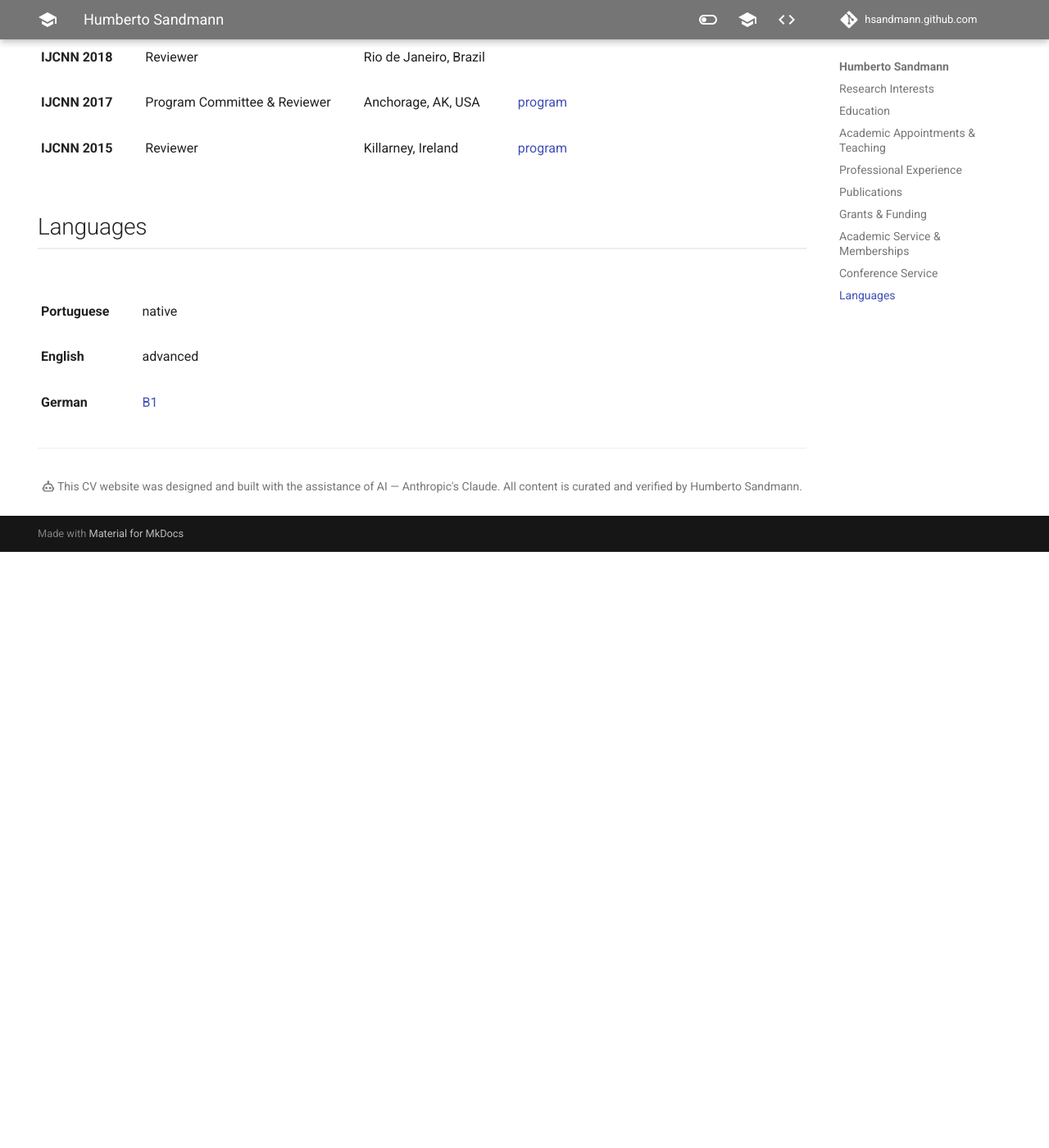
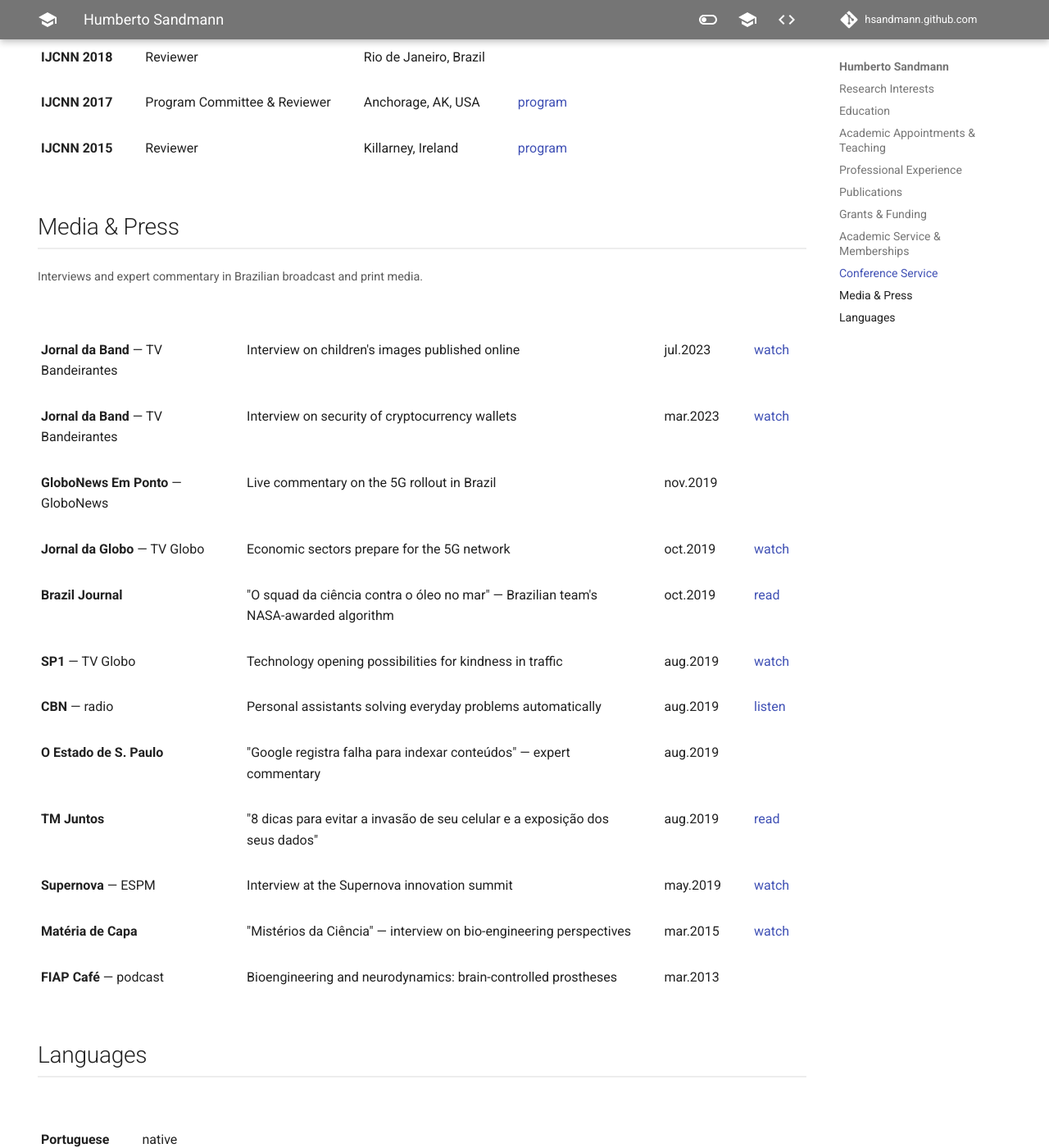
Before and after one commit to hsandmann/hsandmann.github.com, an MkDocs documentation site: the page built from docs/index.md, in a window 1280 px wide and 1400 px high, scrolled down 9757 px. Shown: the whole window at 82% size. Built offline with MkDocs 1.6.1 and Material for MkDocs 9.7.7, drawn with Linux system fonts in a browser that asks for light colours; comment, search, counter and statistics services are not loaded; before the commit the page ends 10430 px from its top, so only the background shows below that.

Commit message:
Add Media & Press section with archived media and IJCNN programs
Co-Authored-By: Claude Opus 4.7 <noreply@anthropic.com>

```diff
--- a/docs/index.md
+++ b/docs/index.md
@@ -752,10 +752,29 @@ Program Committee member and reviewer for the **International Joint Conference o
 | | | | |
 |---|:--|:--|:--|
 | **IJCNN 2020** | Reviewer | Glasgow, Scotland |  |
-| **IJCNN 2019** | Program Committee &amp; Reviewer | Budapest, Hungary | <a href='https://www.inns.org/assets/docs/ijcnn2019-program-Jun29-largefont-v2%281%29.pdf' target='_blank'>program</a> |
+| **IJCNN 2019** | Program Committee &amp; Reviewer | Budapest, Hungary | <a href='./assets/archive/ijcnn/2019-program.pdf' target='_blank'>program</a> |
 | **IJCNN 2018** | Reviewer | Rio de Janeiro, Brazil |  |
-| **IJCNN 2017** | Program Committee &amp; Reviewer | Anchorage, AK, USA | <a href='https://www.inns.org/assets/docs/Program.pdf' target='_blank'>program</a> |
-| **IJCNN 2015** | Reviewer | Killarney, Ireland | <a href='https://www.inns.org/assets/docs/IJCNN%202015%20Program.pdf' target='_blank'>program</a> |
+| **IJCNN 2017** | Program Committee &amp; Reviewer | Anchorage, AK, USA | <a href='./assets/archive/ijcnn/2017-program.pdf' target='_blank'>program</a> |
+| **IJCNN 2015** | Reviewer | Killarney, Ireland | <a href='./assets/archive/ijcnn/2015-program.pdf' target='_blank'>program</a> |
+
+## Media &amp; Press
+
+<small>Interviews and expert commentary in Brazilian broadcast and print media.</small>
+
+| | | | |
+|---|:--|:--|:--|
+| **Jornal da Band** — TV Bandeirantes | Interview on children's images published online | jul.2023 | <a href='https://www.youtube.com/watch?v=706vzDaaLcQ' target='_blank'>watch</a> |
+| **Jornal da Band** — TV Bandeirantes | Interview on security of cryptocurrency wallets | mar.2023 | <a href='https://www.youtube.com/watch?v=lfh9akgkmGE' target='_blank'>watch</a> |
+| **GloboNews Em Ponto** — GloboNews | Live commentary on the 5G rollout in Brazil | nov.2019 | |
+| **Jornal da Globo** — TV Globo | Economic sectors prepare for the 5G network | oct.2019 | <a href='https://globoplay.globo.com/v/8051355/' target='_blank'>watch</a> |
+| **Brazil Journal** | "O squad da ciência contra o óleo no mar" — Brazilian team's NASA-awarded algorithm | oct.2019 | <a href='https://braziljournal.com/o-squad-da-ciencia-contra-o-oleo-no-mar' target='_blank'>read</a> |
+| **SP1** — TV Globo | Technology opening possibilities for kindness in traffic | aug.2019 | <a href='https://globoplay.globo.com/v/7810288/' target='_blank'>watch</a> |
+| **CBN** — radio | Personal assistants solving everyday problems automatically | aug.2019 | <a href='https://cbn.globoradio.globo.com/media/audio/270518/assistentes-pessoais-resolvem-problemas-do-cotidia.htm' target='_blank'>listen</a> |
+| **O Estado de S. Paulo** | "Google registra falha para indexar conteúdos" — expert commentary | aug.2019 | |
+| **TM Juntos** | "8 dicas para evitar a invasão de seu celular e a exposição dos seus dados" | aug.2019 | <a href='https://tmjuntos.com.br/tecnologia/8-dicas-para-evitar-a-invasao-de-seu-celular-e-a-exposicao-dos-seus-dados/' target='_blank'>read</a> |
+| **Supernova** — ESPM | Interview at the Supernova innovation summit | may.2019 | <a href='https://www.youtube.com/watch?v=m8JH8q6umbE' target='_blank'>watch</a> |
+| **Matéria de Capa** | "Mistérios da Ciência" — interview on bio-engineering perspectives | mar.2015 | <a href='https://www.youtube.com/watch?v=JX59lLxRwAc' target='_blank'>watch</a> |
+| **FIAP Café** — podcast | Bioengineering and neurodynamics: brain-controlled prostheses | mar.2013 | |
 
 <!-- TODO (Humberto): add an Awards & Honors section once you have entries, e.g.
 ## Awards & Honors
```
Also changed, not shown: 9 other files.
